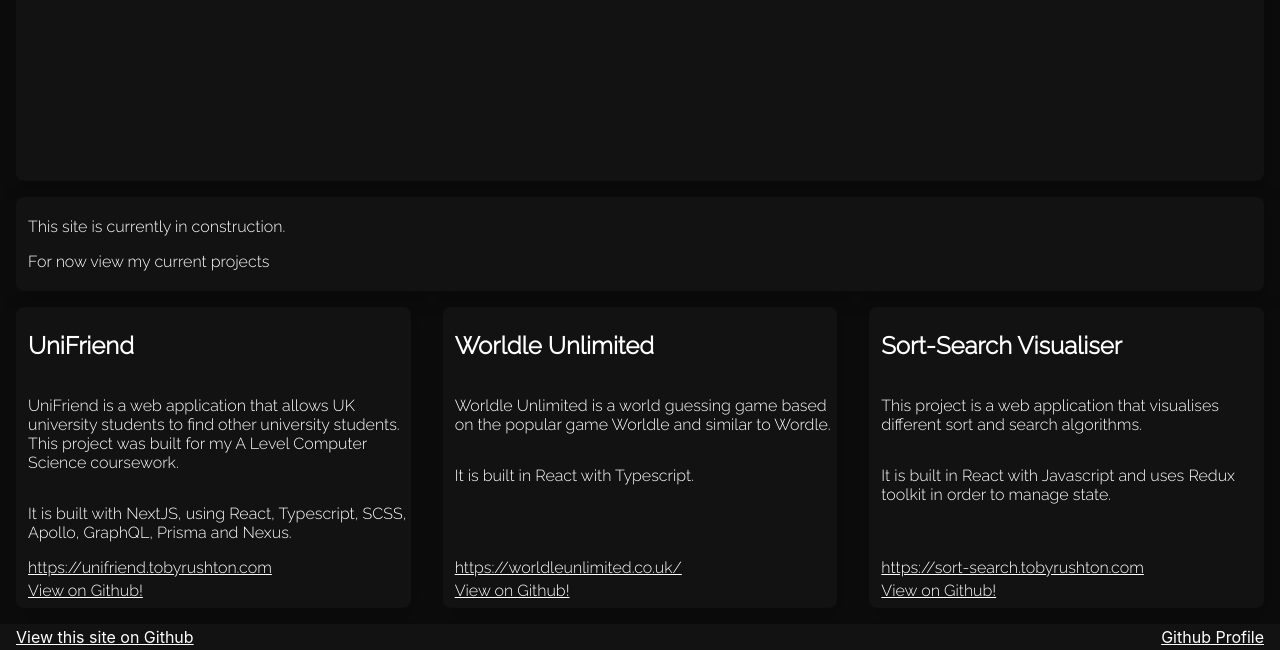
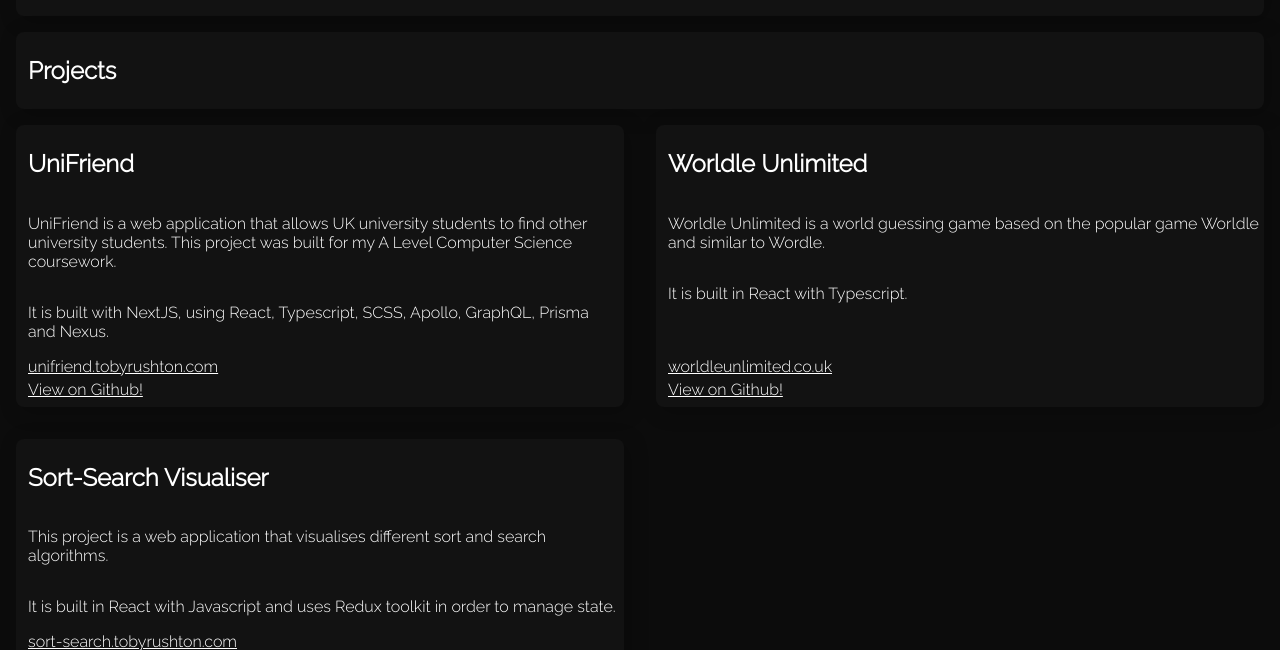
Before and after one commit to tobyrushton/tobyrushton.com, a Next.js app: page / in a window 1280 px wide. Shown: the part 150-800 px from the top of the page. Built offline with nearby package versions, Linux system fonts and the light colour scheme; no server answers.

Commit message:
changed artictle layout

```diff
--- a/app/page.tsx
+++ b/app/page.tsx
@@ -22,14 +22,13 @@
                 className={`${styles.banner} ${styles.shadow} ${styles.round}`}
             >
                 <div className={`${styles.textBox} ${styles.raleway}`}>
-                    <p>This site is currently in construction.</p>
-                    <p>For now view my current projects</p>
+                    <h2>Projects</h2>
                 </div>
             </div>
             <div className={styles.articleContainer}>
                 <Project
                     title="UniFriend"
-                    link="https://unifriend.tobyrushton.com"
+                    link="unifriend.tobyrushton.com"
                     sourceLink="https://github.com/tobyrushton/unifriend"
                 >
                     <p>
@@ -44,7 +43,7 @@
                 </Project>
                 <Project
                     title="Worldle Unlimited"
-                    link="https://worldleunlimited.co.uk/"
+                    link="worldleunlimited.co.uk"
                     sourceLink="https://github.com/tobyrushton/worldle-unlimited"
                 >
                     <p>
@@ -55,7 +54,7 @@
                 </Project>
                 <Project
                     title="Sort-Search Visualiser"
-                    link="https://sort-search.tobyrushton.com"
+                    link="sort-search.tobyrushton.com"
                     sourceLink="https://github.com/tobyrushton/sort-search-visualiser"
                 >
                     <p>
--- a/components/project.tsx
+++ b/components/project.tsx
@@ -20,7 +20,11 @@
                 <h2>{title}</h2>
                 {children}
                 <div className={styles.anchorWrapper}>
-                    <a href={link} target="_blank" rel="noreferrer">
+                    <a
+                        href={`https://${link}`}
+                        target="_blank"
+                        rel="noreferrer"
+                    >
                         {link}
                     </a>
                     <a href={sourceLink} target="_blank" rel="noreferrer">
--- a/styles/Home.module.css
+++ b/styles/Home.module.css
@@ -46,7 +46,7 @@
     margin: 1rem;
     color: white;
     background-color: #121212;
-    flex: 1;
+    flex: 0 1 auto;
     padding-bottom: 0.25rem;
     display: flex;
 }
@@ -75,9 +75,10 @@
 .articleContainer {
     display: flex;
     flex: 1;
+    flex-wrap: wrap;
 }
 
-@media screen and (max-width: 600px) {
+@media screen and (max-width: 700px) {
     .header {
         height: 7rem;
     }
```
